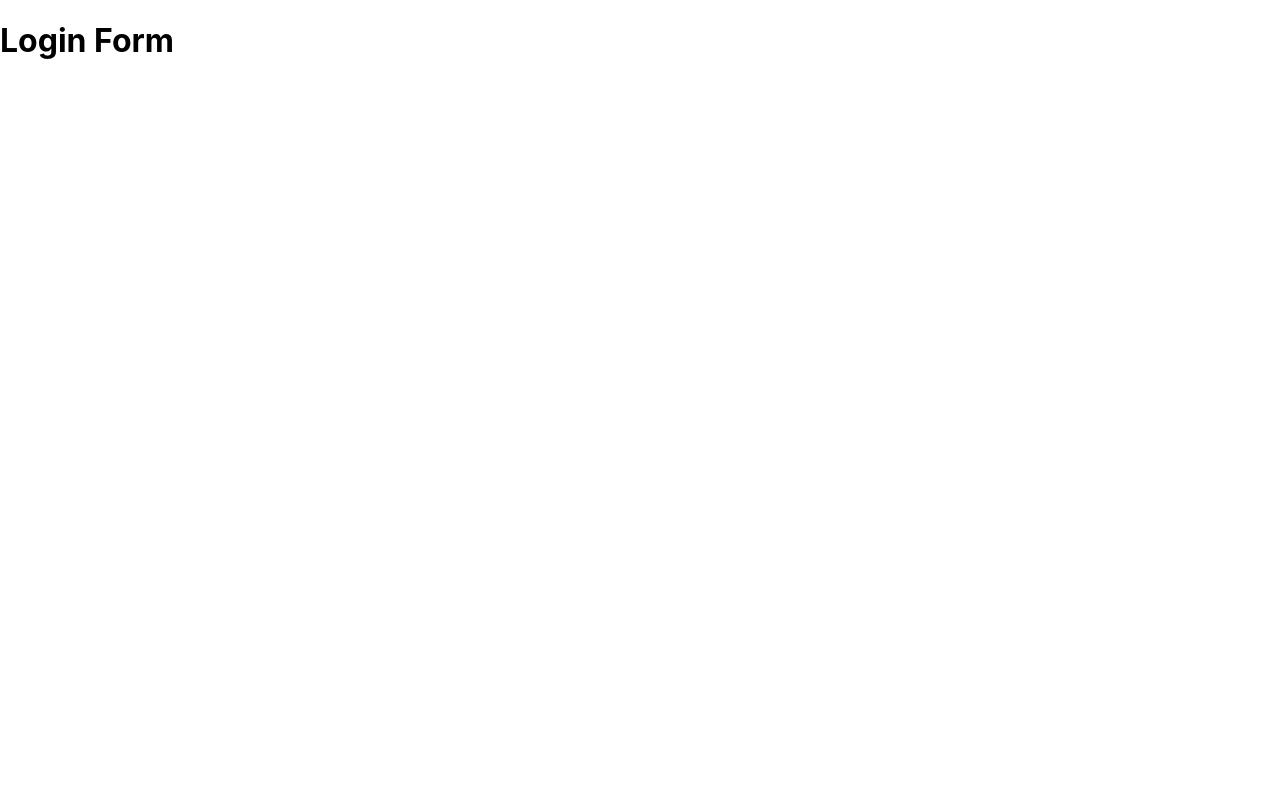
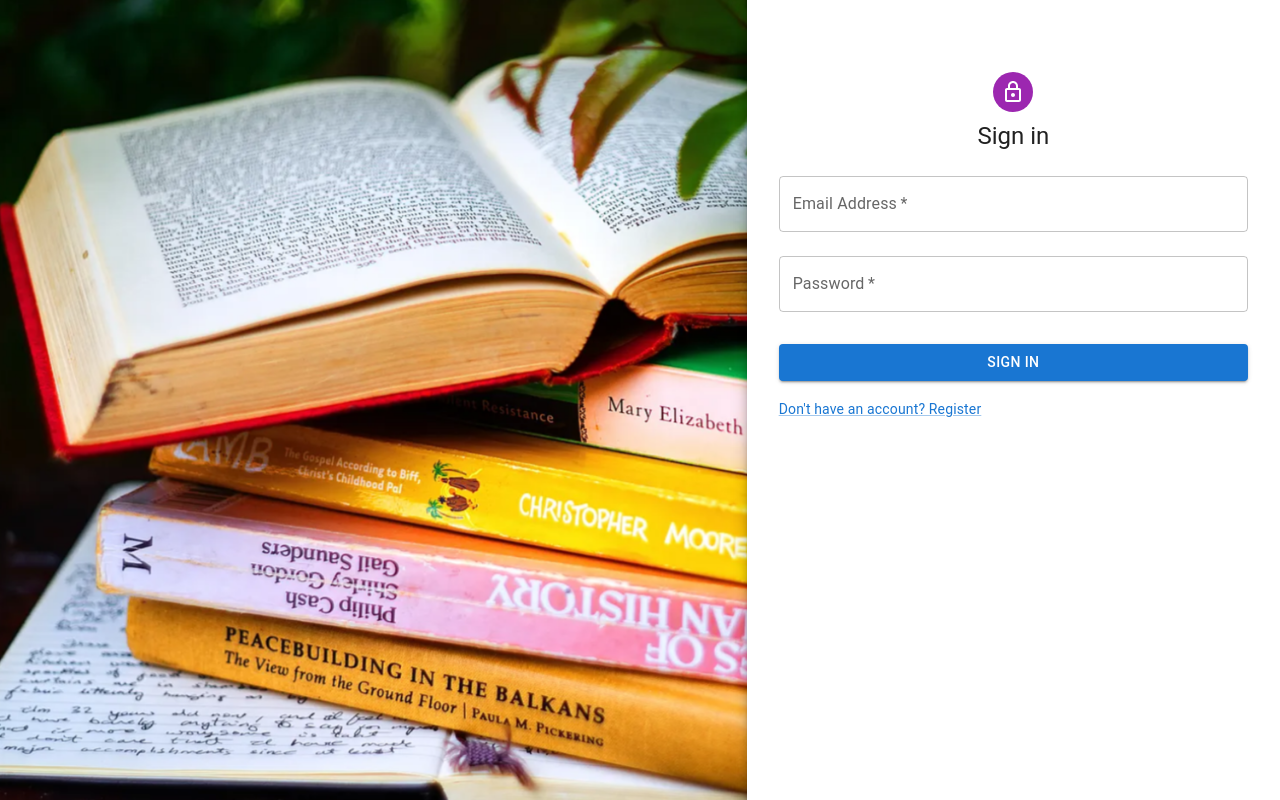
Before and after one commit to Jigi-kiri/books, a React (Create React App) app in the folder books/: page / in a window 1280 px wide. Built offline with nearby package versions, Linux system fonts and the light colour scheme.

Commit message:
firebase api integrate for login and register

```diff
--- a/books/src/App.tsx
+++ b/books/src/App.tsx
@@ -3,23 +3,19 @@ import { Route, Routes } from "react-router-dom";
 
 const Login = lazy(() => import("./components/Profile/Login"));
 const Register = lazy(() => import("./components/Profile/Register"));
-const LoginForm = lazy(() => import("./components/Profile/LoginForm"));
 
 function App() {
-  const handleFormSubmit = () => {
-    console.log("handle submit called");
-  };
+  const isLoggedIn: boolean = localStorage.getItem("token") ? true : false;
+
+  if (!isLoggedIn && window.location.pathname !== "/") {
+    window.location.href = "/";
+  }
+
   return (
     <div>
       <Routes>
         <Route path="/" element={<Login />} />
         <Route path="/register" element={<Register />} />
-        <Route
-          path="/loginform"
-          element={
-            <LoginForm lable="Login" onHandleSubmit={handleFormSubmit} />
-          }
-        />
       </Routes>
     </div>
   );
--- a/books/src/components/Profile/Login.tsx
+++ b/books/src/components/Profile/Login.tsx
@@ -1,7 +1,27 @@
+import { signInWithEmailAndPassword } from "firebase/auth";
 import React from "react";
+import { useNavigate } from "react-router-dom";
+import { LoginCredProps } from "../../@types";
+import { auth } from "../../config";
+import LoginForm from "./LoginForm";
 
 const Login = (): React.ReactElement => {
-  return <h1>Login Form</h1>;
+  const navigate = useNavigate();
+
+  const onFormSubmit = (data: LoginCredProps) => {
+    if (Object.keys(data).length === 0) return;
+    signInWithEmailAndPassword(auth, data.email, data.password)
+      .then((res: any) => {
+        localStorage.setItem("token", res._tokenResponse.idToken);
+        navigate("/books");
+      })
+      .catch((err: any) => {
+        const errorCode = err.code.split("auth/")[1];
+        if (errorCode) alert(errorCode);
+      });
+  };
+
+  return <LoginForm lable="Sign in" onHandleSubmit={onFormSubmit} />;
 };
 
 export default Login;
--- a/books/src/components/Profile/Register.tsx
+++ b/books/src/components/Profile/Register.tsx
@@ -1,8 +1,27 @@
+import { createUserWithEmailAndPassword } from "firebase/auth";
 import React from "react";
+import { useNavigate } from "react-router-dom";
+import { LoginCredProps } from "../../@types";
+import { auth } from "../../config";
+import LoginForm from "./LoginForm";
 
 const Register = (): React.ReactElement => {
+  const navigate = useNavigate();
 
-  return <h1>Register form</h1>
+  const onFormSubmit = (data: LoginCredProps) => {
+    if (Object.keys(data).length === 0) return;
+    createUserWithEmailAndPassword(auth, data.email, data.password)
+      .then((res) => {
+        navigate("/");
+        alert("User Registered successfully, please login");
+      })
+      .catch((err) => {
+        const errorCode = err.code.split("auth/")[1];
+        if (errorCode) alert(errorCode);
+      });
+  };
+
+  return <LoginForm lable="Register" onHandleSubmit={onFormSubmit} />;
 };
 
 export default Register;
```
